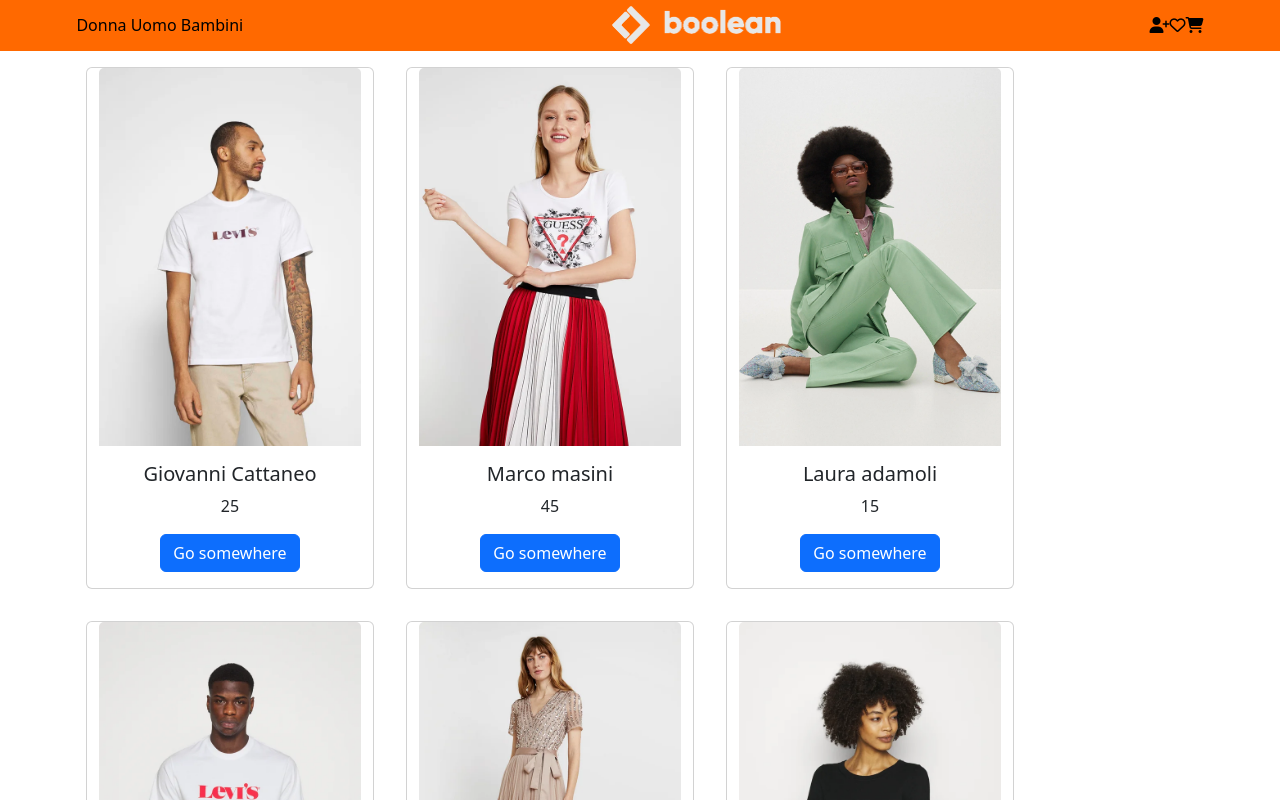
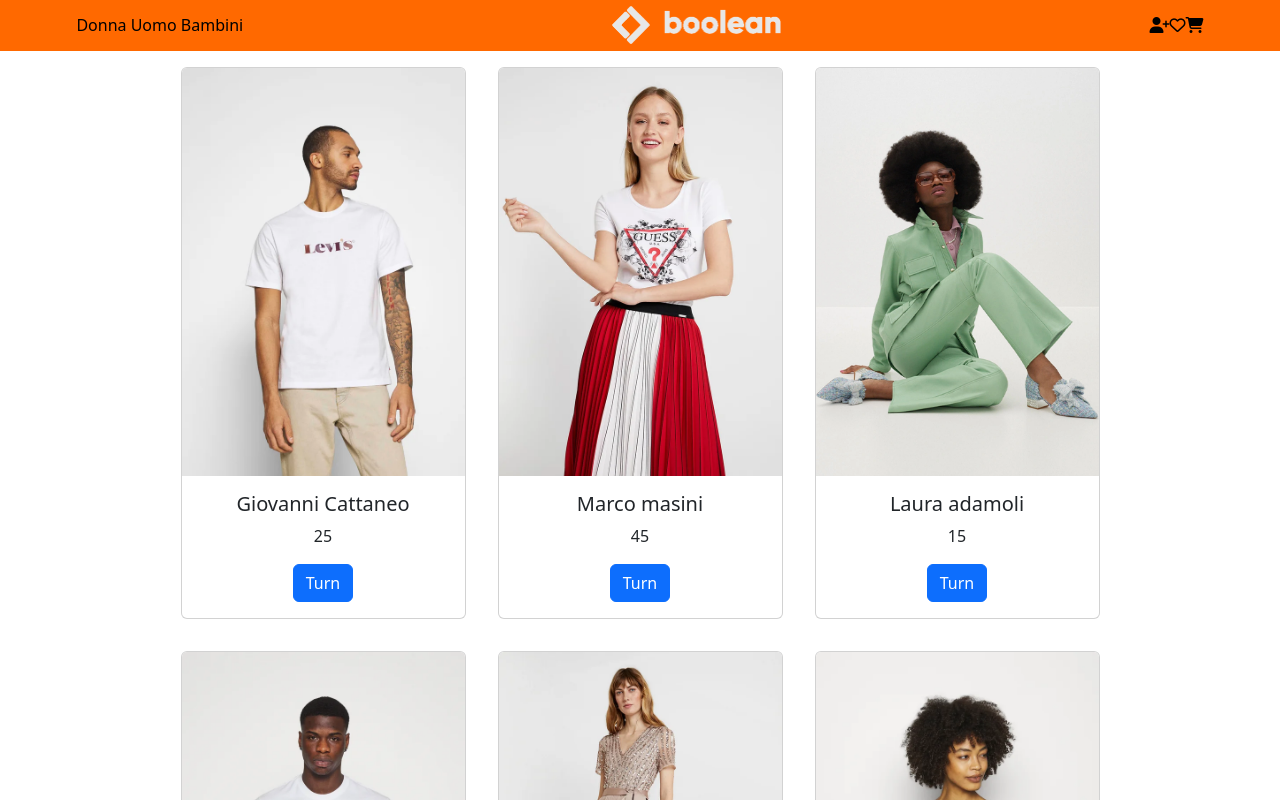
Before and after one commit to Giovanni-Cattaneo/vite-boolando-old, a Vue app in the folder vuevite_boolando/: page / in a window 1280 px wide. Shown: the top 800 px of the page. Built offline with nearby package versions, Linux system fonts and the light colour scheme.

Commit message:
add btn function to change img

```diff
--- a/vuevite_boolando/src/components/appCard.vue
+++ b/vuevite_boolando/src/components/appCard.vue
@@ -3,38 +3,57 @@ export default {
     name: 'appCard',
     data() {
         return {
+
+            activeImage: true,
             people: [
                 {
                     fullname: 'Giovanni Cattaneo',
                     age: 25,
-                    image: '../public/1.webp'
+                    image: '../public/1.webp',
+                    altImage: '../public/1b.webp',
                 },
                 {
                     fullname: 'Marco masini',
                     age: 45,
-                    image: '../public/2.webp'
+                    image: '../public/2.webp',
+                    altImage: '../public/2b.webp',
                 },
                 {
                     fullname: 'Laura adamoli',
                     age: 15,
-                    image: '../public/3.webp'
+                    image: '../public/3.webp',
+                    altImage: '../public/3b.webp',
                 },
                 {
                     fullname: 'Paolo brosio',
                     age: 65,
-                    image: '../public/4.webp'
+                    image: '../public/4.webp',
+                    altImage: '../public/4b.webp',
                 },
                 {
                     fullname: 'Luca bizzarri',
                     age: 35,
-                    image: '../public/5.webp'
+                    image: '../public/5.webp',
+                    altImage: '../public/5b.webp',
                 },
                 {
                     fullname: 'Domenico Vincenzi',
                     age: 55,
-                    image: '../public/6.webp'
+                    image: '../public/6.webp',
+                    altImage: '../public/6b.webp',
                 },
             ]
+        }
+    },
+    methods: {
+
+        turnImage() {
+            if (this.activeImage) {
+                this.activeImage = false
+            } else {
+                this.activeImage = true
+            }
+
         }
     }
 }
@@ -43,12 +62,20 @@ export default {
 
 <template>
 
-    <div class="card col-4 m-3" style="width: 18rem;" v-for="person in people">
+    <div class="card col-3 m-3 p-0" v-for="person in people" v-if="this.activeImage">
         <img :src="person.image" class="card-img-top" alt="...">
         <div class="card-body">
             <h5 class="card-title">{{ person.fullname }}</h5>
             <p class="card-text">{{ person.age }}</p>
-            <a href="#" class="btn btn-primary">Go somewhere</a>
+            <a href="#" class="btn btn-primary" @click="turnImage()">Turn</a>
+        </div>
+    </div>
+    <div class="card col-3 m-3 p-0" v-for="person in people" v-else>
+        <img :src="person.altImage" class="card-img-top" alt="...">
+        <div class="card-body">
+            <h5 class="card-title">{{ person.fullname }}</h5>
+            <p class="card-text">{{ person.age }}</p>
+            <a href="#" class="btn btn-primary" @click="turnImage()">Turn</a>
         </div>
     </div>
 
@@ -56,9 +83,4 @@ export default {
 
 </template>
 
-<style scoped>
-img {
-    width: 100%;
-    object-fit: contain;
-}
-</style>
+<style scoped></style>
--- a/vuevite_boolando/src/components/appMain.vue
+++ b/vuevite_boolando/src/components/appMain.vue
@@ -28,5 +28,9 @@ export default {
 main {
     display: flex;
     flex-wrap: wrap;
+
+    .row {
+        justify-content: center;
+    }
 }
 </style>
```
